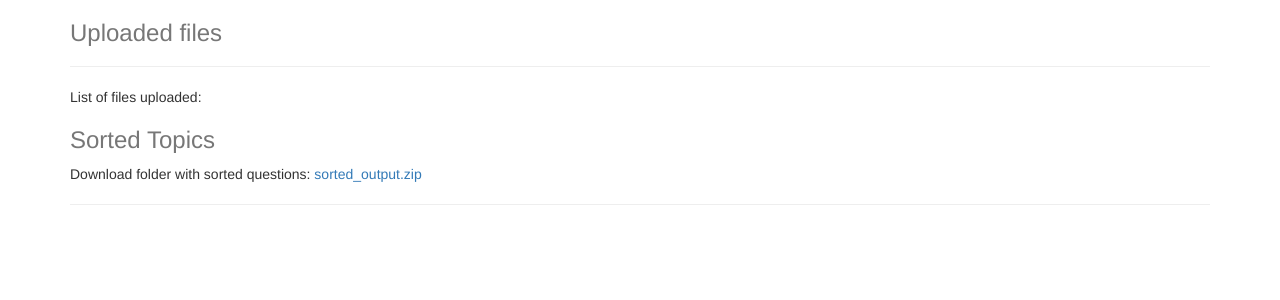
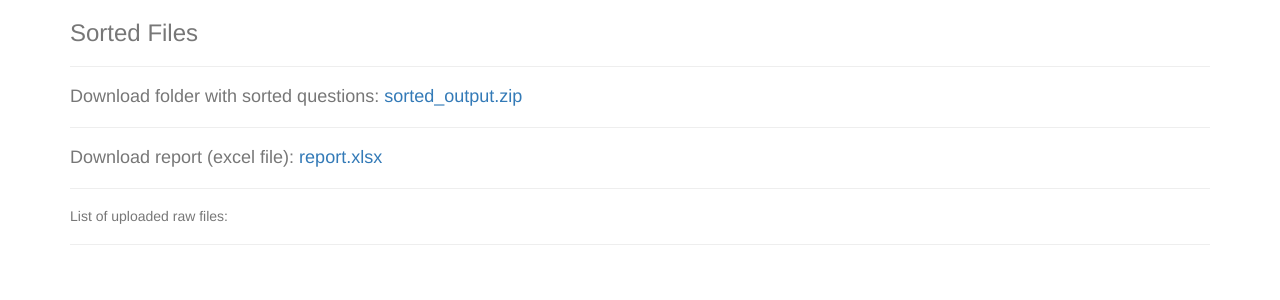
Before and after one commit to damianboh/cie_physics_qn_classifier_webapp, a Flask app: template templates/sorted.html in a window 1280 px wide. Shown: the top 300 px of the page. Run offline with Flask 2, Linux system fonts and the light colour scheme; the template is opened without the code that fills it, so the values that code supplies are empty; parts of the project's set-up code (start-up, migrations or seed data) failed here and were passed over; some libraries are stand-ins or nearby versions.

Commit message:
first commit

```diff
--- a/app.py
+++ b/app.py
@@ -342,9 +342,10 @@ def upload():
         #template.render(filenames=[file])
     remove_temp(output_folder)
     zip_folder(output_folder)
+    df_all_predicted.to_excel('tmp/report.xlsx')
 
     # Load an html page with a link to each uploaded file
-    return render_template('sorted.html', filenames=filenames, sorted_output = "sorted_output.zip")
+    return render_template('sorted.html', filenames=filenames, sorted_output = "sorted_output.zip", report_output = "report.xlsx")
 
 
 # This route is expecting a parameter containing the name
--- a/templates/index.html
+++ b/templates/index.html
@@ -11,7 +11,7 @@
 		<h4><br>Upload Physics CIE papers to get them sorted.<br></h4>
 		1. Only <b>structured questions</b> can be sorted. e.g. P2 and P4 of AS Levels.<br>
 		2. You can select <b>multiple files</b> throughout all the years.<br>
-		3. You may sort O Levels and other exam papers but accuracy may be affected as the syllabus is different even for AS Levels.<br>
+		3. You may sort O Level and other exam papers but accuracy may be affected as the syllabus is different even for AS Level.<br>
 		4. Only <b>pdf</b> files allowed. Any other file type will be ignored.<br>
 		5. Sorting can take 10 to 20 minutes (or more) if there are 10 years of papers so please be patient.
       </div>
--- a/templates/sorted.html
+++ b/templates/sorted.html
@@ -7,22 +7,21 @@
   <body>
     <div class="container">
       <div class="header">
-        <h3 class="text-muted">Uploaded files</h3>
+        <h3 class="text-muted">Sorted Files</h3>
       </div>
       <hr/>
       <div>
-      List of files uploaded:
+	  <h4 class="text-muted">Download folder with sorted questions: <a href="{{url_for('sorted_file', filename=sorted_output)}}">sorted_output.zip</a></h4>
+	  <hr/>
+	  <h4 class="text-muted">Download report (excel file): <a href="{{url_for('sorted_file', filename=report_output)}}">report.xlsx</a></h4>
+	  <hr/>
+       <h5 class="text-muted">List of uploaded raw files:</h5>
       <ul>
         {% for file in filenames %}
-          <!--<li><a href="{{url_for('uploaded_file', filename=file)}}">{{file}}</a></li>-->
-		  <li>{{file}}</li>
+          <li><a href="{{url_for('uploaded_file', filename=file)}}">{{file}}</a></li>
+		  <!--<li>{{file}}</li>-->
         {% endfor %}
       </ul>
-      </div>
-      <div class="header">
-        <h3 class="text-muted">Sorted Topics</h3>
-		Download folder with sorted questions: <a href="{{url_for('sorted_file', filename=sorted_output)}}">sorted_output.zip</a>
-
       </div>
       <hr/>
 
```
Also changed, not shown: 17 other files.
